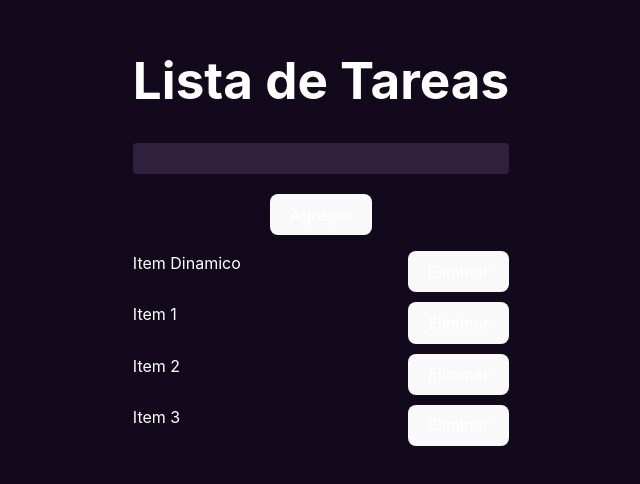
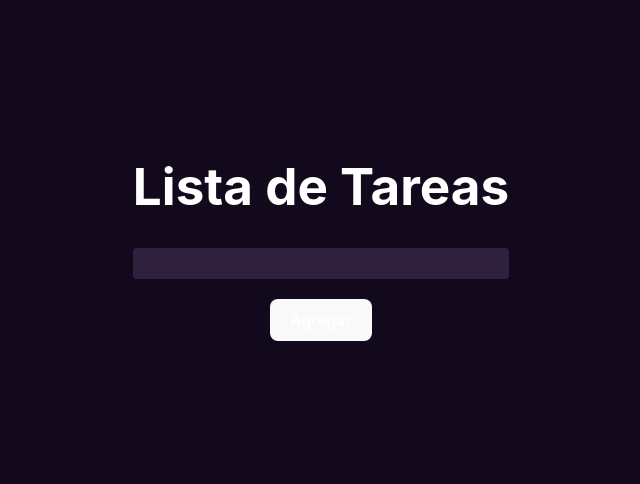
Before and after one commit to bleesamperio/DevFBatch27Web.2, a React (Vite) app in the folder 03-todo-list/: page / in a window 1280 px wide. Shown: the part 160-644 px from the top of the page, without its empty margins (319-959 px from the left). Built offline with nearby package versions, Linux system fonts and the light colour scheme.

Commit message:
✅ Se agrega la funcion de handleDelete

```diff
--- a/03-todo-list/src/Components/ToDoList.jsx
+++ b/03-todo-list/src/Components/ToDoList.jsx
@@ -16,6 +16,9 @@ const ToDoList = () => {
             }
         }
 
+        const handleDelete = (indiceTarea)=>{
+            setTareas(tareas.filter((tarea, indice)=> indice!== indiceTarea))
+        }
 
         return (
         <div>
@@ -31,19 +34,9 @@ const ToDoList = () => {
                 Agregar
             </button>
             <ul>
-        <ToDoItem todo='Item Dinamico' handleDelete={(e)=> console.log('Borre item')}/>
-        <li>
-        Item 1
-        <button>Eliminar</button>
-        </li>
-        <li>
-        Item 2
-        <button>Eliminar</button>
-        </li>
-        <li>
-        Item 3
-        <button>Eliminar</button>
-        </li>
+                {tareas.map((tarea)=>(
+                    <ToDoItem todo={tarea} handleDelete={(e)=> console.log('Borre item')}/>
+                ))}
             </ul>
         </div>
     )
```
Lines whose indentation alone changed are shown as unchanged.
